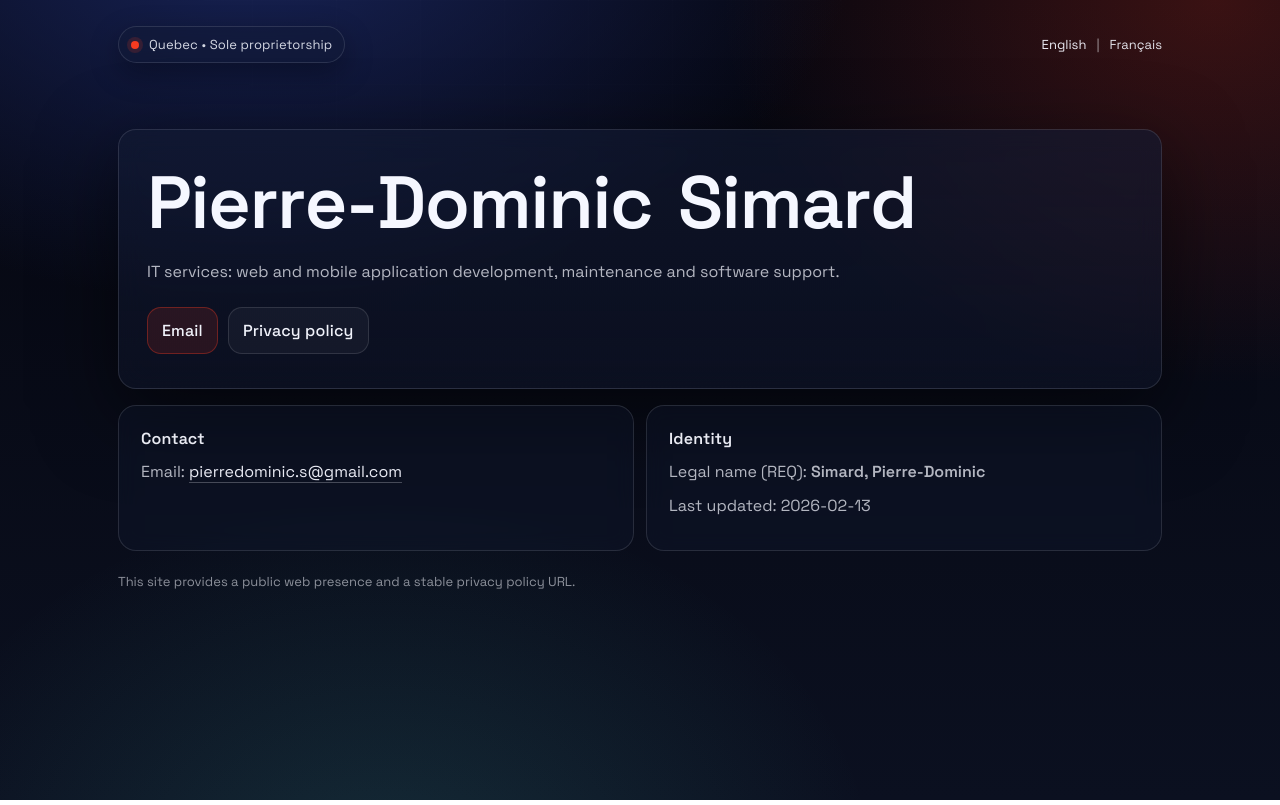
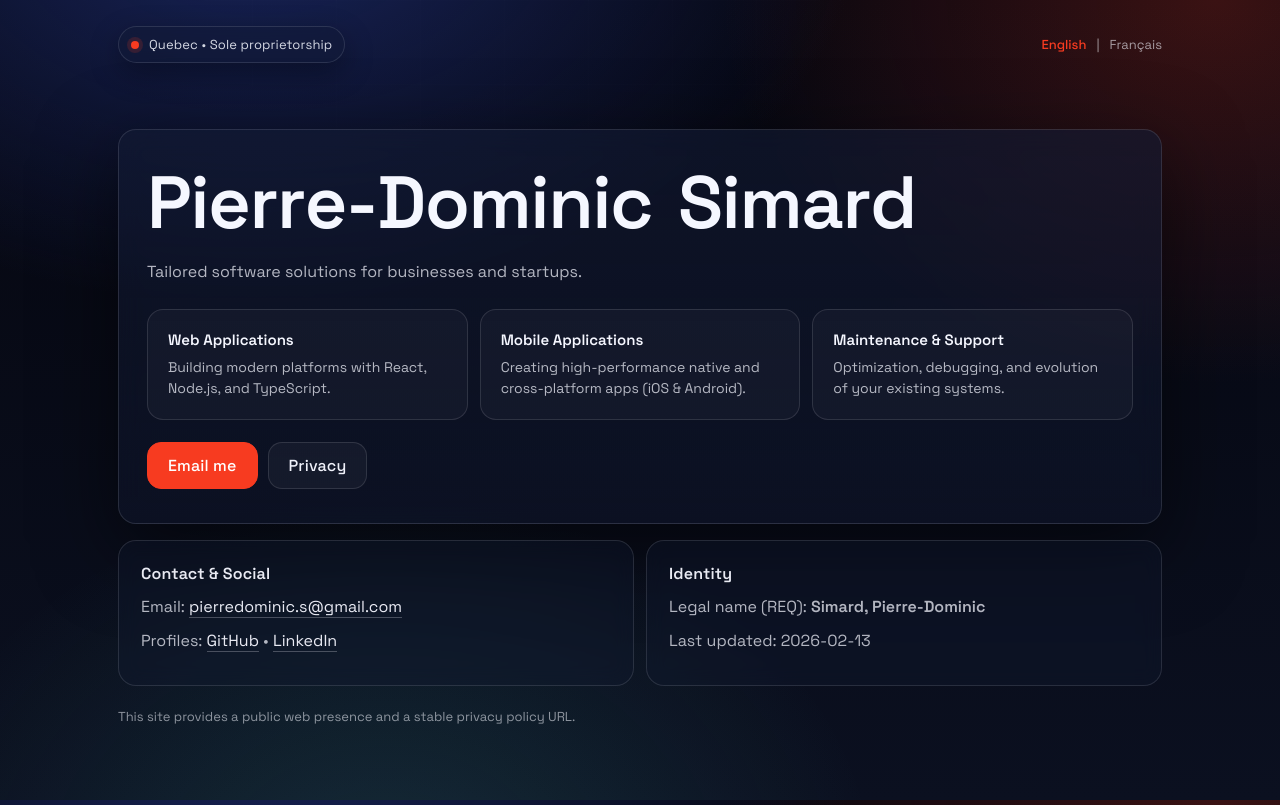
Before and after one commit to Pedrolegrec/pierre-dominic-simard-site, a plain HTML site: page en/index.html in a window 1280 px wide. Drawn offline with Linux system fonts and the light colour scheme.

Commit message:
Improve design, SEO metadata, and information architecture

```diff
--- a/en/index.html
+++ b/en/index.html
@@ -3,11 +3,21 @@
   <head>
     <meta charset="utf-8" />
     <meta name="viewport" content="width=device-width, initial-scale=1" />
-    <title>Pierre-Dominic Simard</title>
+    <title>Pierre-Dominic Simard | Web & Mobile Development</title>
     <meta
       name="description"
-      content="IT services: web and mobile application development."
+      content="IT services in Quebec: web and mobile application development, maintenance and software support."
     />
+
+    <link rel="icon" type="image/svg+xml" href="../favicon.svg" />
+    <link rel="alternate" hreflang="fr" href="https://pedrolegrec.github.io/pierre-dominic-simard-site/" />
+    <link rel="alternate" hreflang="en" href="https://pedrolegrec.github.io/pierre-dominic-simard-site/en/" />
+
+    <!-- Open Graph -->
+    <meta property="og:title" content="Pierre-Dominic Simard" />
+    <meta property="og:description" content="Web and mobile application development in Quebec." />
+    <meta property="og:type" content="website" />
+    <meta property="og:url" content="https://pedrolegrec.github.io/pierre-dominic-simard-site/en/" />
 
     <link rel="preconnect" href="https://fonts.googleapis.com" />
     <link rel="preconnect" href="https://fonts.gstatic.com" crossorigin />
@@ -37,22 +47,41 @@
       <section class="hero">
         <h1 data-split="chars">Pierre-Dominic Simard</h1>
         <p class="lead">
-          IT services: web and mobile application development, maintenance and
-          software support.
+          Tailored software solutions for businesses and startups.
         </p>
 
+        <div class="service-grid">
+          <div class="service-card">
+            <h3>Web Applications</h3>
+            <p>Building modern platforms with React, Node.js, and TypeScript.</p>
+          </div>
+          <div class="service-card">
+            <h3>Mobile Applications</h3>
+            <p>Creating high-performance native and cross-platform apps (iOS & Android).</p>
+          </div>
+          <div class="service-card">
+            <h3>Maintenance & Support</h3>
+            <p>Optimization, debugging, and evolution of your existing systems.</p>
+          </div>
+        </div>
+
         <div class="cta">
-          <a class="btn" href="mailto:pierredominic.s@gmail.com">Email</a>
-          <a class="btn btn-ghost" href="./privacy.html">Privacy policy</a>
+          <a class="btn btn-primary" href="mailto:pierredominic.s@gmail.com">Email me</a>
+          <a class="btn btn-ghost" href="./privacy.html">Privacy</a>
         </div>
       </section>
 
       <section class="grid" aria-label="Details">
         <div class="card">
-          <h2>Contact</h2>
+          <h2>Contact & Social</h2>
           <p>
             Email:
             <a href="mailto:pierredominic.s@gmail.com">pierredominic.s@gmail.com</a>
+          </p>
+          <p>
+            Profiles:
+            <a href="https://github.com/pedrolegrec" target="_blank">GitHub</a> •
+            <a href="https://linkedin.com" target="_blank">LinkedIn</a>
           </p>
         </div>
 
--- a/site.css
+++ b/site.css
@@ -113,17 +113,18 @@ body::after {
 }
 
 .lang a {
-  color: rgba(245, 247, 255, 0.9);
+  color: rgba(245, 247, 255, 0.6);
   text-decoration: none;
-  border-bottom: 1px solid transparent;
+  transition: color 150ms ease;
 }
 
 .lang a:hover {
-  border-bottom-color: rgba(245, 247, 255, 0.5);
+  color: var(--ink);
 }
 
 .lang .active {
-  color: rgba(245, 247, 255, 0.95);
+  color: var(--accent);
+  font-weight: 500;
 }
 
 .hero {
@@ -164,25 +165,27 @@ body::after {
   align-items: center;
   justify-content: center;
   gap: 10px;
-  padding: 12px 14px;
+  padding: 12px 20px;
   border-radius: 14px;
-  border: 1px solid rgba(247, 59, 32, 0.35);
-  background: rgba(247, 59, 32, 0.12);
+  border: 1px solid var(--line);
+  background: rgba(255, 255, 255, 0.05);
   color: rgba(245, 247, 255, 0.98);
   text-decoration: none;
   font-weight: 500;
   letter-spacing: 0.01em;
-  transition: transform 150ms ease, border-color 150ms ease, background 150ms ease;
+  transition: all 150ms ease;
 }
 
-.btn:hover {
-  transform: translateY(-1px);
-  border-color: rgba(247, 59, 32, 0.6);
-  background: rgba(247, 59, 32, 0.16);
+.btn-primary {
+  border-color: var(--accent);
+  background: var(--accent);
+  color: #fff;
 }
 
-.btn:active {
-  transform: translateY(0);
+.btn-primary:hover {
+  transform: translateY(-1px);
+  filter: brightness(1.1);
+  box-shadow: 0 4px 20px rgba(247, 59, 32, 0.3);
 }
 
 .btn-ghost {
@@ -193,6 +196,39 @@ body::after {
 .btn-ghost:hover {
   border-color: rgba(245, 247, 255, 0.22);
   background: rgba(255, 255, 255, 0.06);
+}
+
+.service-grid {
+  display: grid;
+  grid-template-columns: repeat(auto-fit, minmax(240px, 1fr));
+  gap: 12px;
+  margin-top: 24px;
+}
+
+.service-card {
+  padding: 20px;
+  border-radius: 16px;
+  background: rgba(255, 255, 255, 0.03);
+  border: 1px solid var(--line);
+  transition: border-color 150ms ease;
+}
+
+.service-card:hover {
+  border-color: rgba(245, 247, 255, 0.2);
+}
+
+.service-card h3 {
+  margin: 0 0 8px;
+  font-size: 15px;
+  font-weight: 600;
+  color: var(--ink);
+}
+
+.service-card p {
+  margin: 0;
+  font-size: 14px;
+  color: var(--muted);
+  line-height: 1.5;
 }
 
 .grid {
```
Also changed, not shown: en/privacy.html (+1 -0 lines), index.html (+36 -7 lines), privacy.html (+1 -0 lines), favicon.svg (added).
